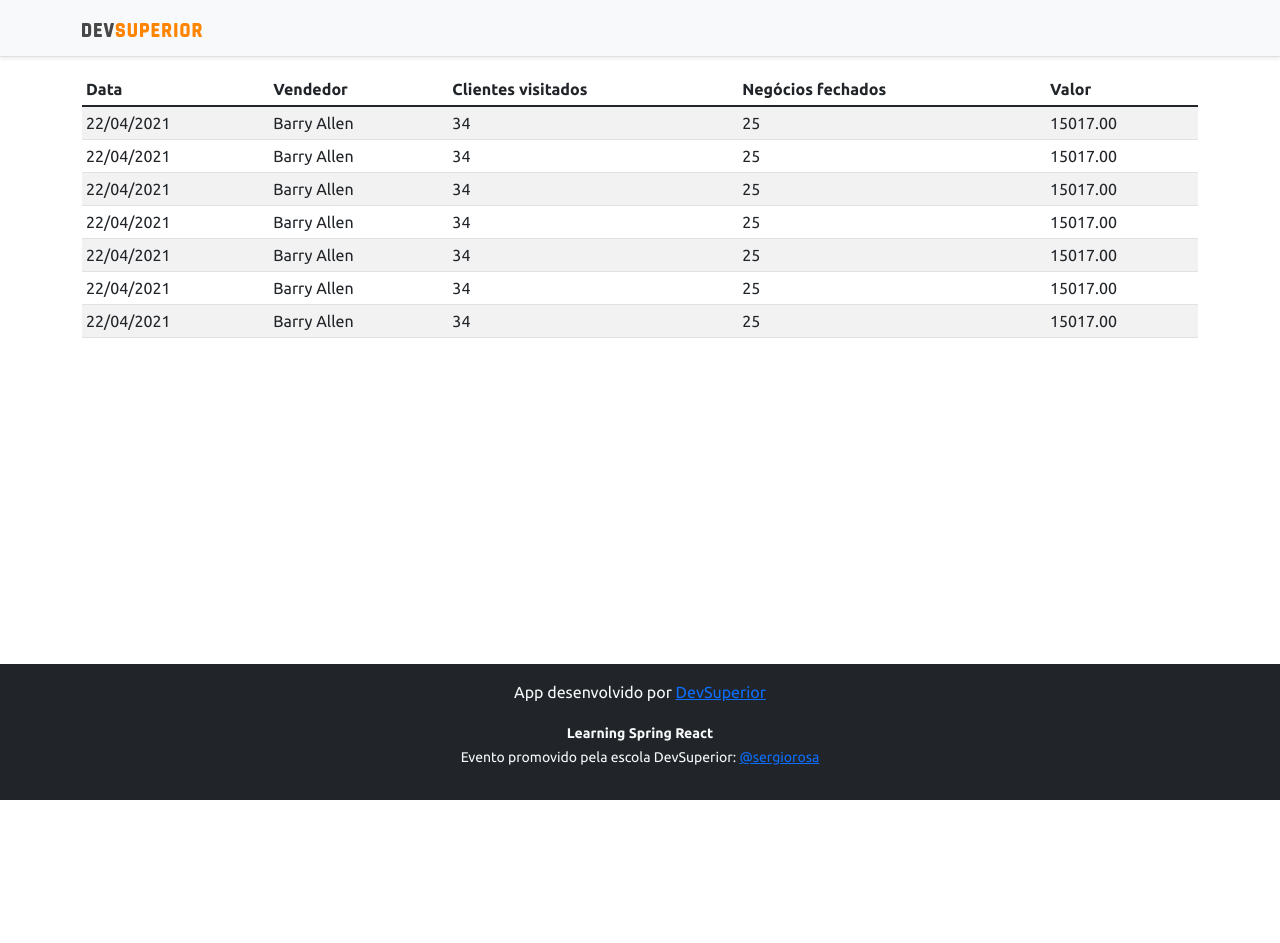
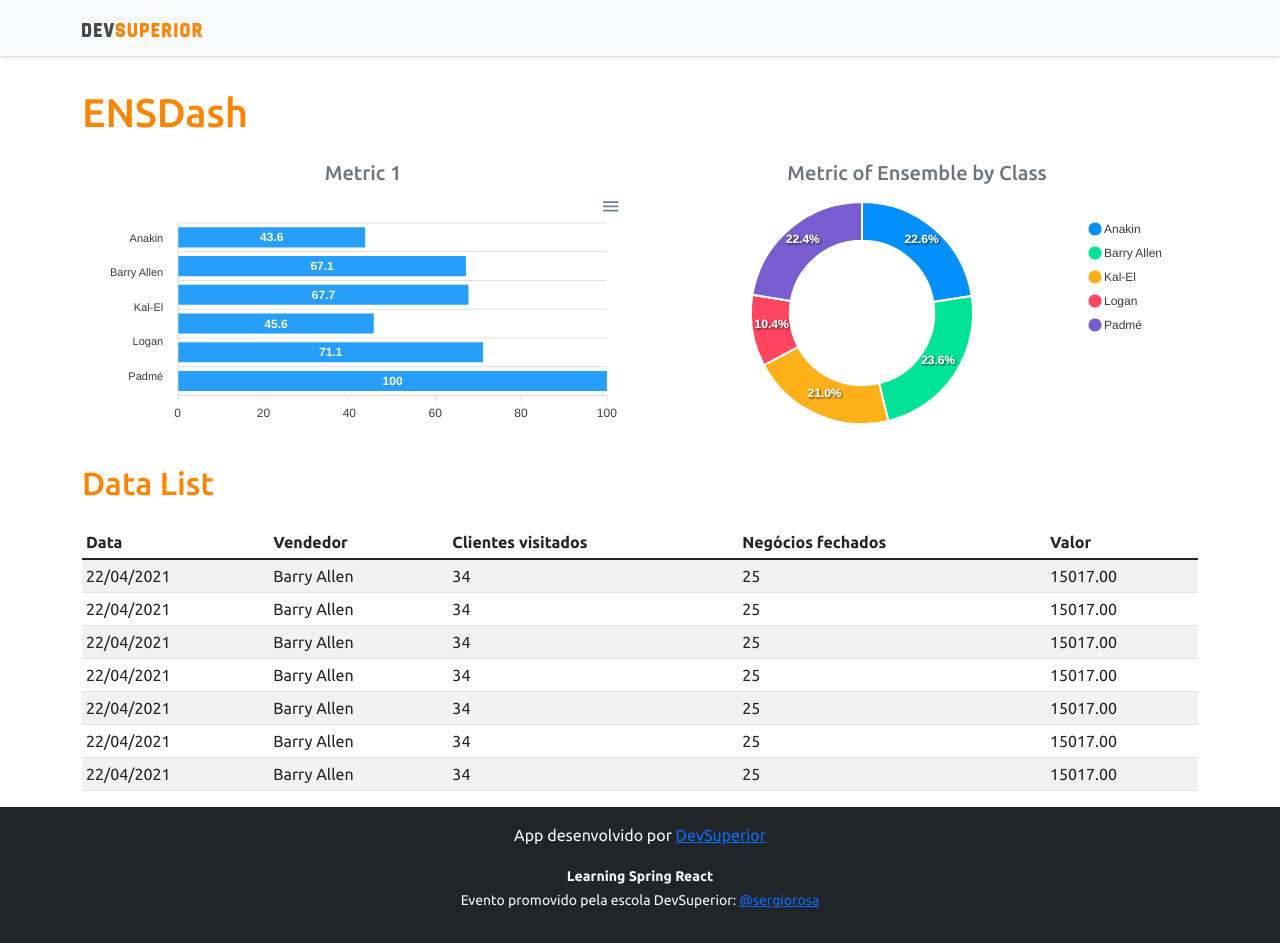
Before and after one commit to srosajazz/SalesApp, a React (Create React App) app in the folder frontend/: page / in a window 1280 px wide. Before the commit the page ends 800 px from the top, so only its background shows below. Built offline with nearby package versions, Linux system fonts and the light colour scheme.

Commit message:
Static charts

```diff
--- a/frontend/src/App.tsx
+++ b/frontend/src/App.tsx
@@ -1,4 +1,6 @@
+import BarChart from 'components/BarChart'
 import DataTable from 'components/DataTable'
+import DonutChart from 'components/DonutChart'
 import Footer from 'components/Footer'
 import NavBar from './components/NavBar'
 
@@ -7,7 +9,24 @@
     <>
       <NavBar />
       <div className='container'>
-        {/* <h1 className='text-primary'>Sergio App!</h1> */}
+        <h1 className='text-primary py-3'>ENSDash</h1>
+
+        <div className='row px-3'>
+          <div className='col-sm-6'>
+            <h5 className='text-center text-secondary'>Metric 1</h5>
+            <BarChart />
+          </div>
+          <div className='col-sm-6'>
+            <h5 className='text-center text-secondary'>
+              Metric of Ensemble by Class
+            </h5>
+            <DonutChart />
+          </div>
+        </div>
+        {/*  */}
+        <div className='py-3'>
+          <h2 className='text-primary'>Data List</h2>
+        </div>
         <DataTable />
       </div>
       <Footer />
--- /dev/null
+++ b/frontend/src/components/BarChart/index.tsx
@@ -0,0 +1,33 @@
+import Chart from 'react-apexcharts'
+
+const BarChart = () => {
+  const options = {
+    plotOptions: {
+      bar: {
+        horizontal: true,
+      },
+    },
+  }
+
+  const mockData = {
+    labels: {
+      categories: ['Anakin', 'Barry Allen', 'Kal-El', 'Logan', 'Padmé'],
+    },
+    series: [
+      {
+        name: '% Sucesso',
+        data: [43.6, 67.1, 67.7, 45.6, 71.1, 100],
+      },
+    ],
+  }
+  return (
+    <Chart
+      options={{ ...options, xaxis: mockData.labels }}
+      series={mockData.series}
+      type='bar'
+      height='240'
+    />
+  )
+}
+
+export default BarChart
--- /dev/null
+++ b/frontend/src/components/DonutChart/index.tsx
@@ -0,0 +1,25 @@
+import Chart from 'react-apexcharts'
+
+const DonutChart = () => {
+  const mockData = {
+    series: [477138, 499928, 444867, 220426, 473088],
+    labels: ['Anakin', 'Barry Allen', 'Kal-El', 'Logan', 'Padmé'],
+  }
+
+  const options = {
+    legend: {
+      show: true,
+    },
+  }
+
+  return (
+    <Chart
+      options={{ ...options, labels: mockData.labels }}
+      series={mockData.series}
+      type='donut'
+      height='240'
+    />
+  )
+}
+
+export default DonutChart
--- /dev/null
+++ b/package.json
@@ -0,0 +1,6 @@
+{
+  "dependencies": {
+    "apexcharts": "^3.30.0",
+    "react-apexcharts": "^1.3.9"
+  }
+}
```
Also changed, not shown: 2 other files (tests, documents, lock files or other folders).
